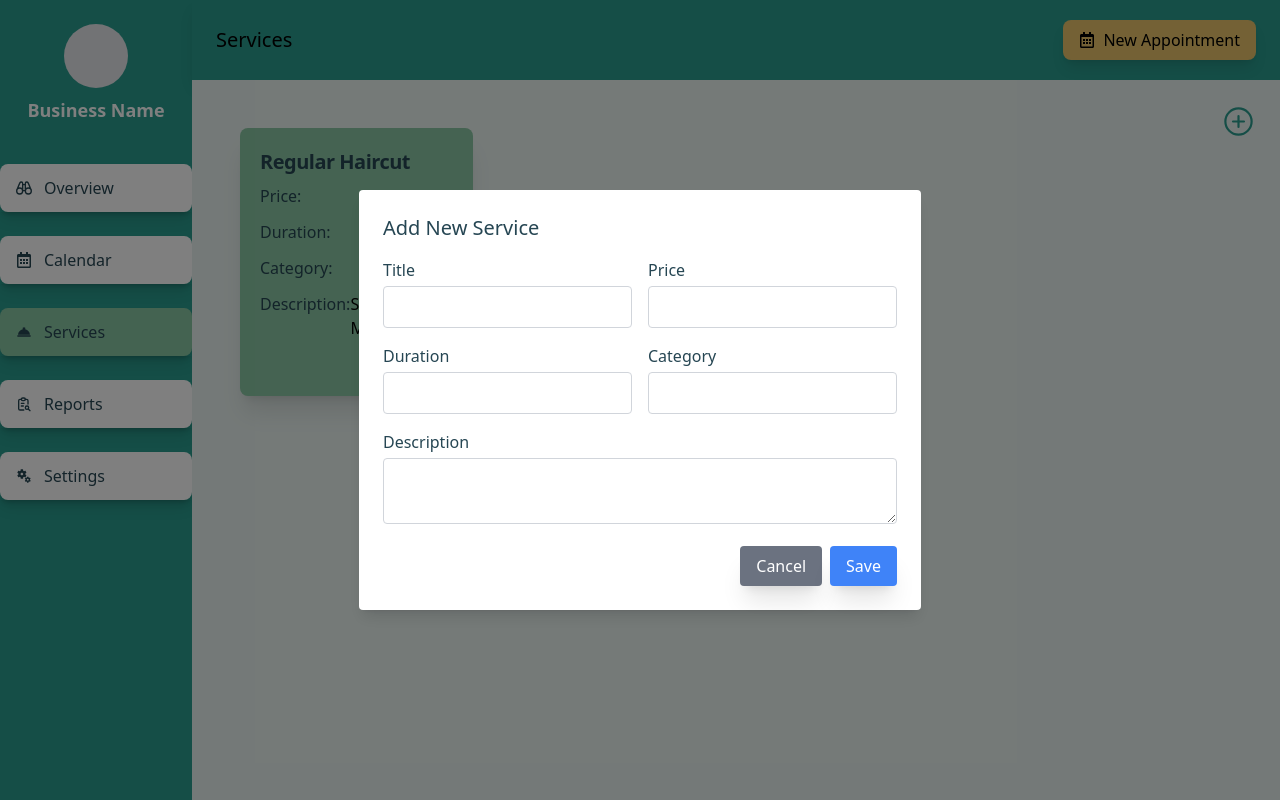
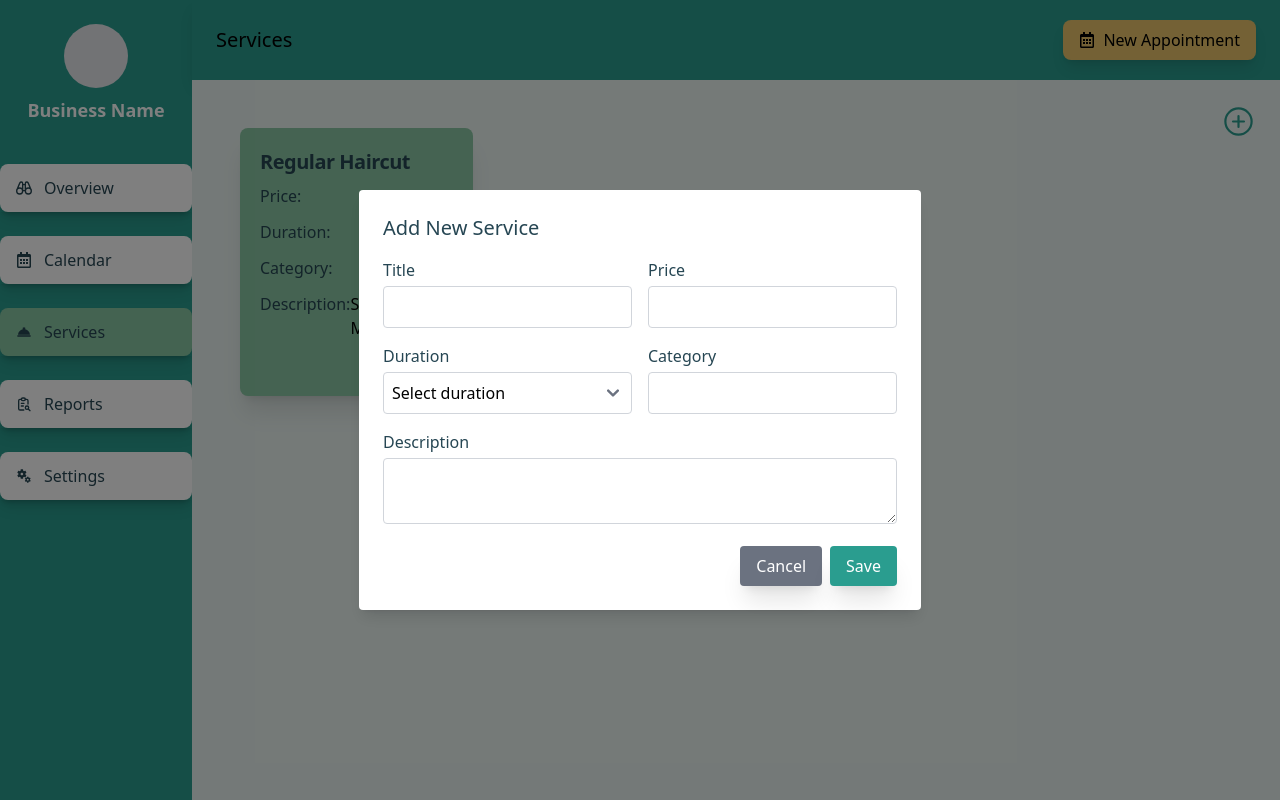
Before and after one commit to ItzYaboiiJoe/AppointmentApp, a React (Vite) app: page /AdminServices in a window 1280 px wide. Both pictures are taken after a click on the button 1238 px from the left and 121 px from the top of the page. Built offline with nearby package versions, Linux system fonts and the light colour scheme.

Commit message:
Change Duration to a dropdown instead input and recolored save button

```diff
--- a/src/Components/AddNewCardModal.jsx
+++ b/src/Components/AddNewCardModal.jsx
@@ -25,6 +25,7 @@ function AddNewCardModal({ onClose }) {
         <h2 className="text-xl mb-4 text-IconColor">Add New Service</h2>
         <form onSubmit={handleSubmit}>
           <div className="grid grid-cols-2 gap-4 mb-4">
+            {/* Title Field */}
             <div>
               <label className="block text-IconColor">Title</label>
               <input
@@ -33,8 +34,10 @@ function AddNewCardModal({ onClose }) {
                 value={formData.title}
                 onChange={handleChange}
                 className="w-full p-2 border border-gray-300 rounded mt-1"
+                required
               />
             </div>
+            {/* Price Field */}
             <div>
               <label className="block text-IconColor">Price</label>
               <input
@@ -43,20 +46,29 @@ function AddNewCardModal({ onClose }) {
                 value={formData.price}
                 onChange={handleChange}
                 className="w-full p-2 border border-gray-300 rounded mt-1"
+                required
               />
             </div>
           </div>
           <div className="grid grid-cols-2 gap-4 mb-4">
+            {/* Duration Field Dropdown */}
             <div>
               <label className="block text-IconColor">Duration</label>
-              <input
-                type="text"
+              <select
                 name="duration"
                 value={formData.duration}
                 onChange={handleChange}
                 className="w-full p-2 border border-gray-300 rounded mt-1"
-              />
+                required
+              >
+                <option value="">Select duration</option>
+                <option value="15">15 Minutes</option>
+                <option value="30">30 Minutes</option>
+                <option value="45">45 Minutes</option>
+                <option value="60">60 Minutes</option>
+              </select>
             </div>
+            {/* Category Field */}
             <div>
               <label className="block text-IconColor">Category</label>
               <input
@@ -65,9 +77,11 @@ function AddNewCardModal({ onClose }) {
                 value={formData.category}
                 onChange={handleChange}
                 className="w-full p-2 border border-gray-300 rounded mt-1"
+                required
               />
             </div>
           </div>
+          {/* Description Field */}
           <div className="mb-4">
             <label className="block text-IconColor">Description</label>
             <textarea
@@ -77,6 +91,7 @@ function AddNewCardModal({ onClose }) {
               className="w-full p-2 border border-gray-300 rounded mt-1"
             />
           </div>
+          {/* Save and Cancel Button */}
           <div className="flex justify-end">
             <button
               type="button"
@@ -87,7 +102,7 @@ function AddNewCardModal({ onClose }) {
             </button>
             <button
               type="submit"
-              className="bg-blue-500 text-white px-4 py-2 rounded hover:bg-blue-700 shadow-xl"
+              className="bg-Primary text-white px-4 py-2 rounded hover:bg-[#1e6f65] shadow-xl"
             >
               Save
             </button>
```
